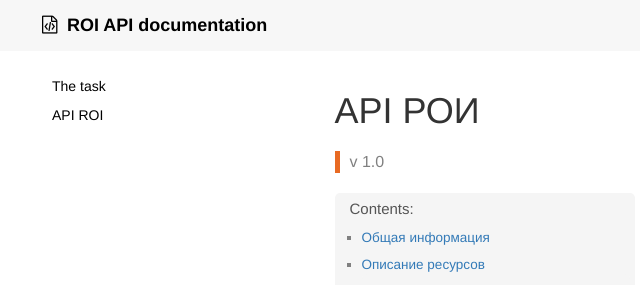
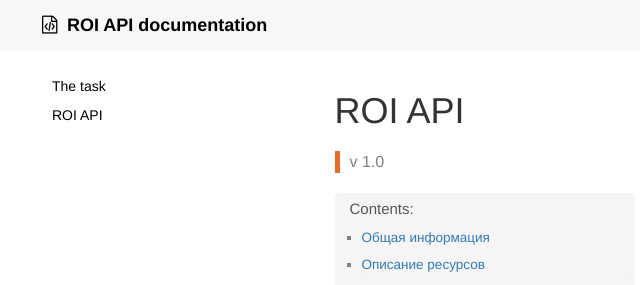
Before and after one commit to techwritex/roi_api_en, a Jekyll site: the page built from pages/stories/api_roi.md, in a window 1280 px wide and 900 px high. Shown: the top 285 px of the window, without its empty margins (28-668 px from the left). Built offline with Jekyll 4.4.1, drawn with Linux system fonts in a browser that asks for light colours; comment, search, counter and statistics services are not loaded.

```diff
--- a/_data/sidebars/general_sidebar.yml
+++ b/_data/sidebars/general_sidebar.yml
@@ -9,6 +9,6 @@ entries:
     url: index.html
     output: web
 
-  - title: API ROI
+  - title: ROI API
     url: api_roi.html
     output: web
--- a/pages/stories/api_roi.md
+++ b/pages/stories/api_roi.md
@@ -1,5 +1,5 @@
 ---
-title: API РОИ
+title: ROI API
 keywords: РОИ, Российская общественная инициатива, API РОИ, API документация, технический писатель, технический писатель фриланс, технический писатель удаленно
 sidebar: general_sidebar
 permalink: api_roi.html
```
